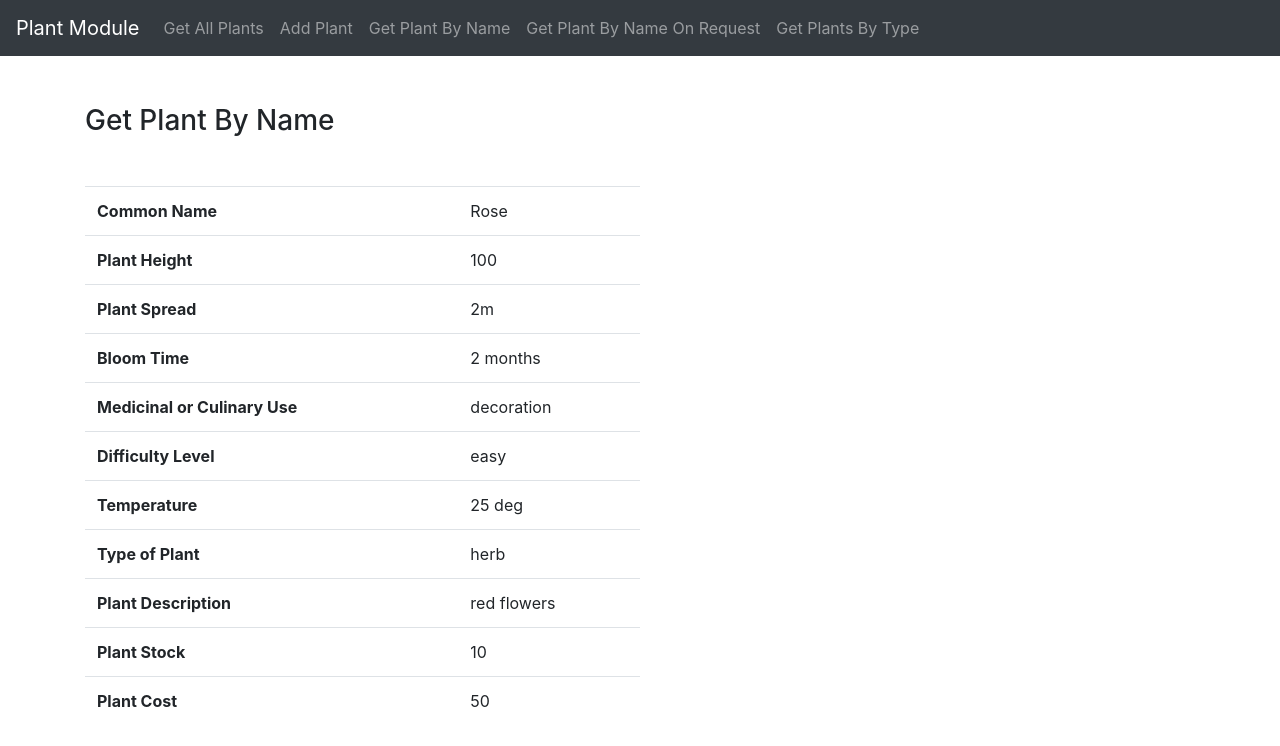
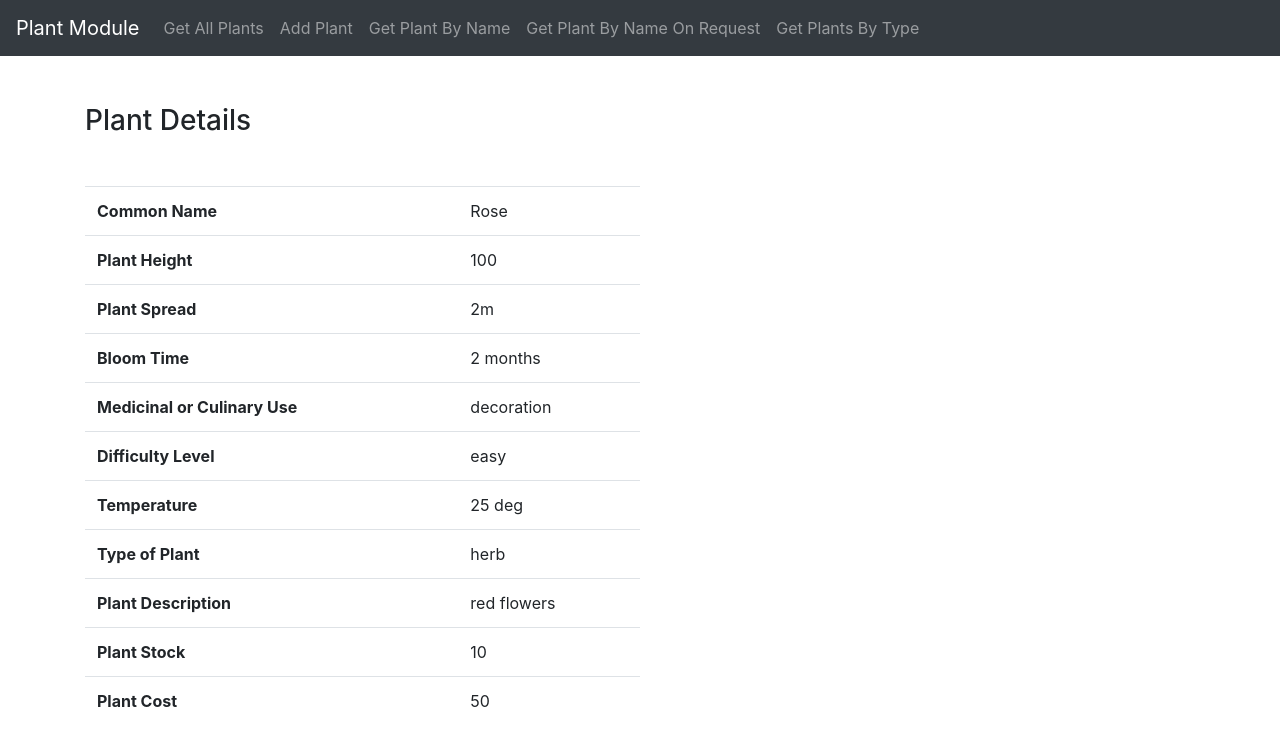
Before and after one commit to yashbhatia100/OnlinePlantNursery-UI, a React (Create React App) app in the folder onlineplantnursery/: page /plantbyname/Lily in a window 1280 px wide. Shown: the top 746 px of the page. Built offline with nearby package versions, Linux system fonts and the light colour scheme.

Commit message:
changes made

```diff
--- a/onlineplantnursery/src/component/plant/GetPlantByName.js
+++ b/onlineplantnursery/src/component/plant/GetPlantByName.js
@@ -24,7 +24,7 @@ export default function GetPlantByName(props){
 
     return(
         <div>
-            <h3>Get Plant By Name</h3>
+            <h3>Plant Details</h3>
             <div className="mt-5">
             {response.plant?(
                 <div>
--- a/onlineplantnursery/src/component/plant/Navbar.js
+++ b/onlineplantnursery/src/component/plant/Navbar.js
@@ -26,7 +26,7 @@ export default function Navbar() {
                             </Link>
                         </li>
                         <li className="nav-item">
-                            <Link to="/plantbyname/:id" className="nav-link">
+                            <Link to="/plantbyname/:name" className="nav-link">
                                 Get Plant By Name
                             </Link>
                         </li>
```
